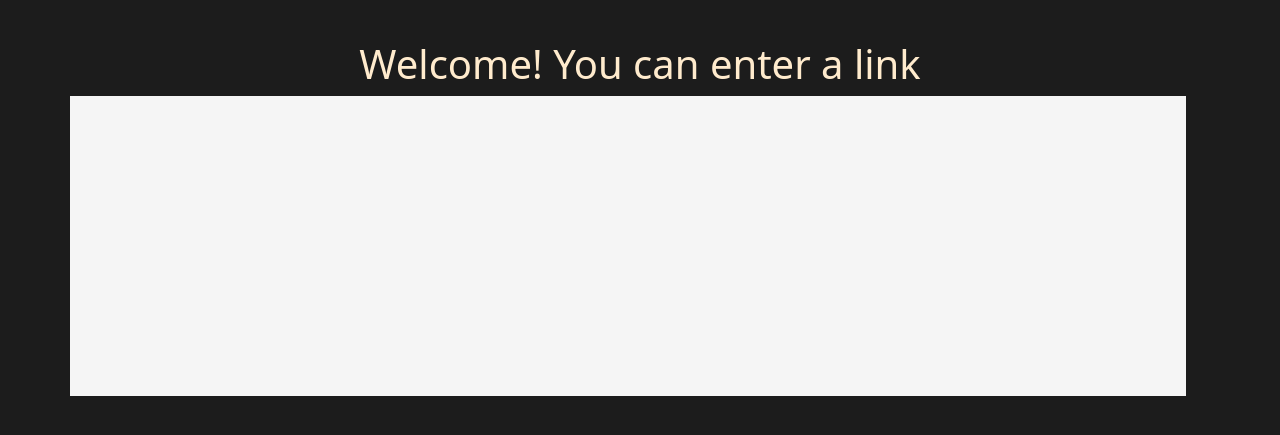
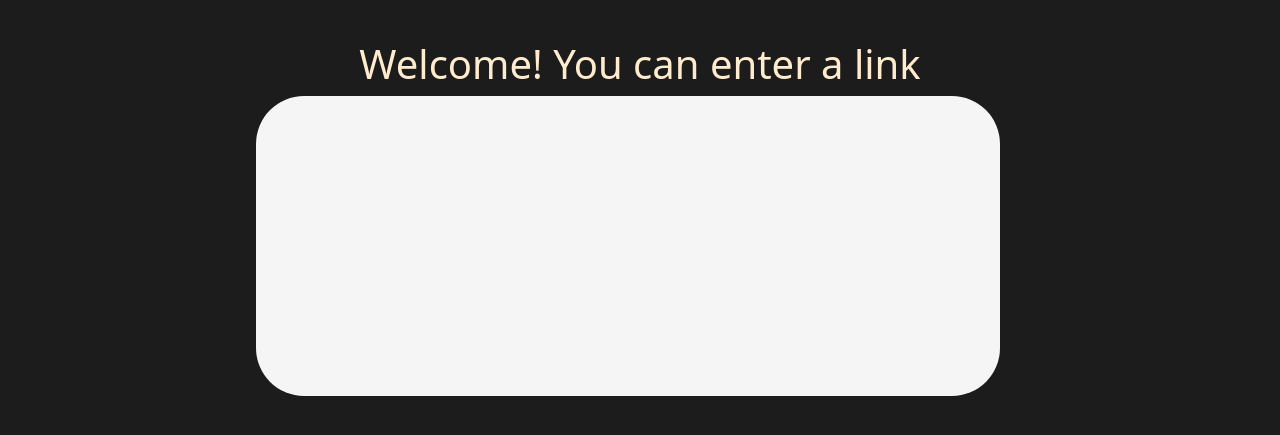
Before and after one commit to gulsumcamoglu/DataScraper, a Django app: page / in a window 1280 px wide. Shown: the top 435 px of the page. Run offline with Django 3.2, Linux system fonts and the light colour scheme; some libraries are stand-ins or nearby versions.

Commit message:
fix input page

```diff
--- a/datascraper/templates/pages/input.html
+++ b/datascraper/templates/pages/input.html
@@ -12,12 +12,15 @@
 <div class="container">
   <div class="row ">
       <h1 class="bigTitle" style="margin-top: 40px; text-align: center;color: blanchedalmond;">Welcome! You can enter a link</h1>
+
   </div>
 </div>
 
 <div class="container">
-  <div class="row" style="height: 300px; width: 100%; background-color: #f5f5f5;">
-
+  <div class="row" style="height: 300px; width: 100%; ">
+    <div class="col-2" style="height: auto;"></div>
+    <div class="col-8" style="height: auto; background-color: #f5f5f5; border-radius: 3rem;"></div>
+    <div class="col-2" style="height: auto;"></div>
   </div>
 
 </div>
```
